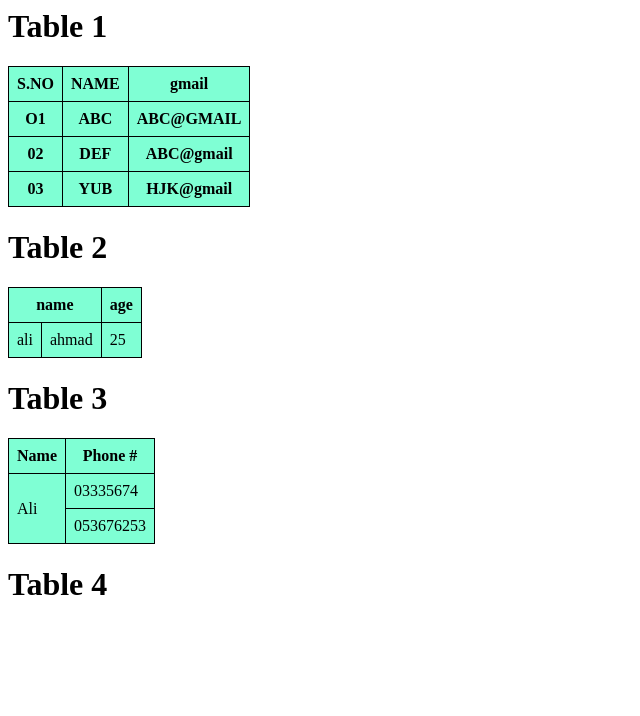
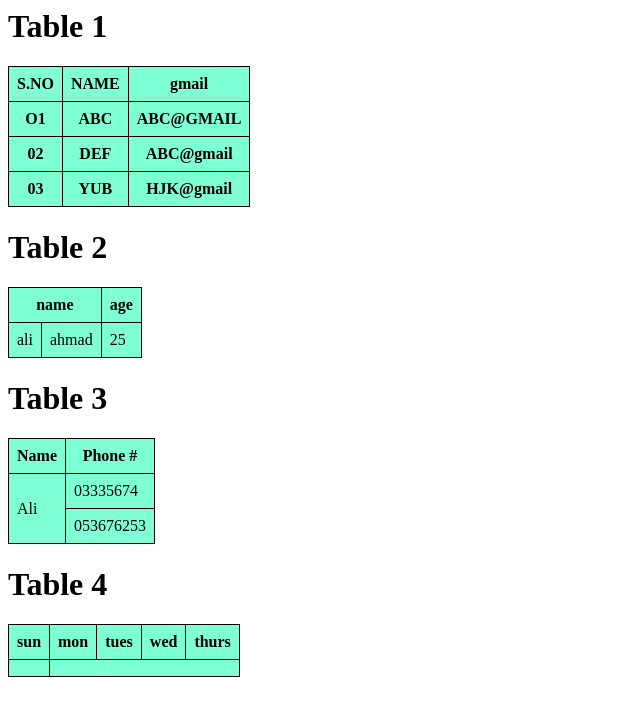
Before and after one commit to parsaafzal/parsaafzal, a plain HTML site: page table.html in a window 1280 px wide. Shown: the whole page, without its empty margins (0-640 px from the left). Drawn offline with Linux system fonts and the light colour scheme.

Commit message:
Update table.html

```diff
--- a/table.html
+++ b/table.html
@@ -51,19 +51,23 @@
                 <th>HJK@gmail</th>
             </tr>
         </table>
-            <table >
+
                 <h1>Table 2</h2>
+                    <table>
+                        <tr>
                     <th colspan="2">name</th>
                     <th>age</th>
                     </h1>
+                </tr>
                     <tr>
                         <td>ali </td>
                         <td> ahmad</td>
                         <td>25</td>
                     </tr>
             </table>
-                    <table>
+
                         <h1>Table 3</h1>
+                        <table>
                         <tr>
                         <th> Name</th>
                         <th>Phone # </th>
@@ -78,7 +82,16 @@
                         </table>
                         <table>
                             <h1>Table 4</h1>
+                           <table>
+                            <th> sun</th>
+                            <th> mon</th>
+                            <th> tues</th>
+                            <th> wed</th>
+                            <th> thurs</th>
                             <tr>
+
+                            </tr>
+                                <td>
 
 
 
```
